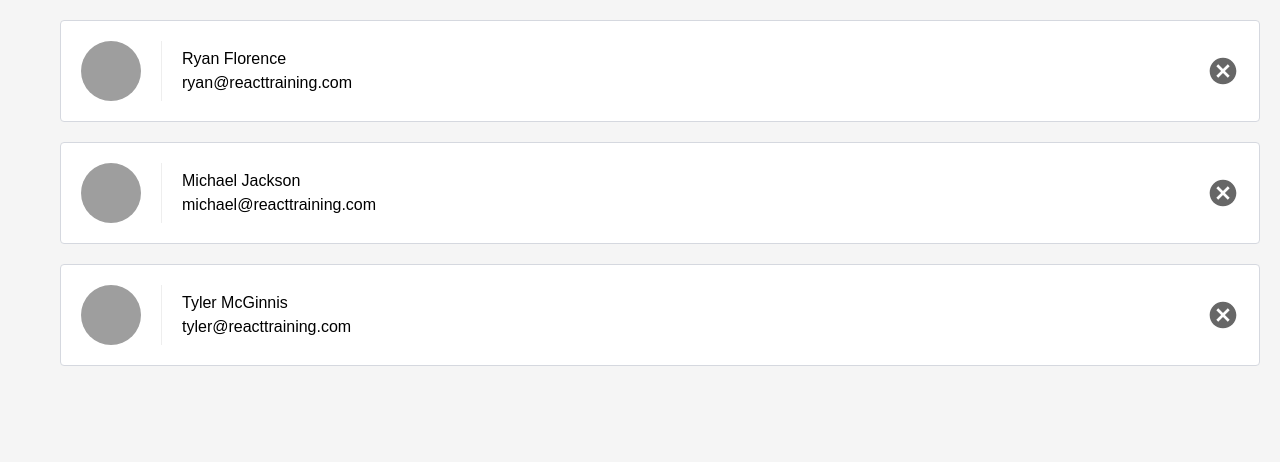
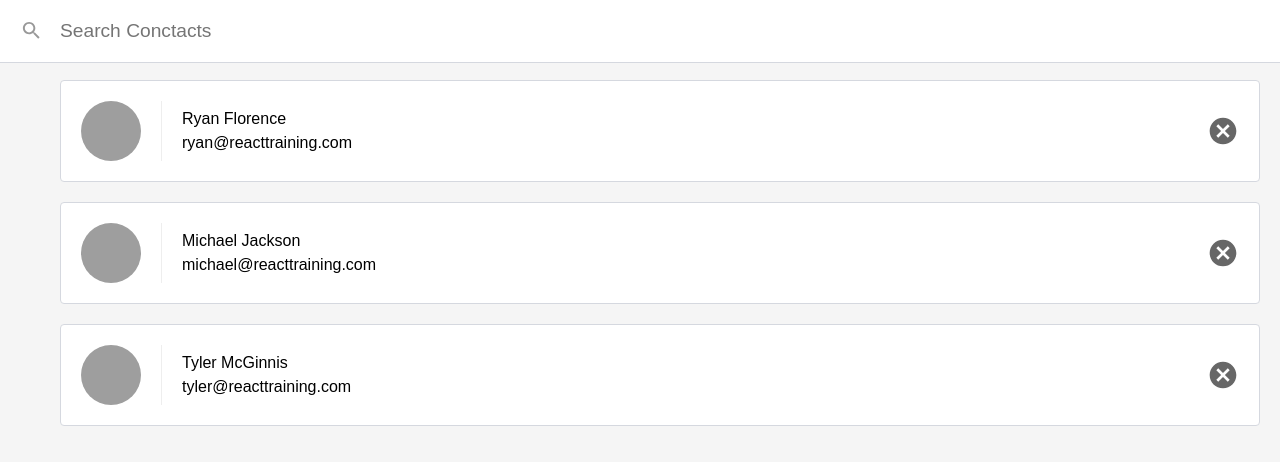
Before and after one commit to alexgaudiosi/react-contacts, a React (Create React App) app: page / in a window 1280 px wide. Shown: the top 462 px of the page. Built offline with nearby package versions, Linux system fonts and the light colour scheme.

Commit message:
add search field

```diff
--- a/src/ListContacts.js
+++ b/src/ListContacts.js
@@ -1,10 +1,34 @@
-import React from 'react';
+import React, { Component } from 'react';
 import PropTypes from 'prop-types';
 
-function ListContacts(props) {
+class ListContacts extends Component {
+  static propTypes = {
+    contacts: PropTypes.array.isRequired,
+    onDeleteContact: PropTypes.func.isRequired
+  }
+
+  state = {
+    query: ''
+  }
+
+  updateQuery = (query) => {
+    this.setState({ query: query.trim() })
+  }
+
+  render() {
     return (
+      <div className='list-contacts'>
+        <div className='list-contacts-top'>
+          <input
+            className='search-contacts'
+            type='text'
+            placeholder='Search Conctacts'
+            value={this.state.query}
+            onChange={(event) => this.updateQuery(event.target.value)}
+          />
+        </div>
         <ol className='contactList'>
-      {props.contacts.map((contact) =>  (
+          {this.props.contacts.map((contact) =>  (
             <li key={contact.id} className='contact-list-item'>
               <div className='contact-avatar' style={{
                 backgroundImage: `url(${contact.avatarURL})`
@@ -13,18 +37,15 @@
                 <p>{contact.name}</p>
                 <p>{contact.email}</p>
               </div>
-          <button onClick={() => props.onDeleteContact(contact)} className='contact-remove'>
+              <button onClick={() => this.props.onDeleteContact(contact)} className='contact-remove'>
                 Remove
               </button>
             </li>
           ))}
         </ol>
+      </div>
     )
   }
-
-ListContacts.propTypes = {
-  contacts: PropTypes.array.isRequired,
-  onDeleteContact: PropTypes.func.isRequired
 }
 
 export default ListContacts
```
Lines whose indentation alone changed are shown as unchanged.
